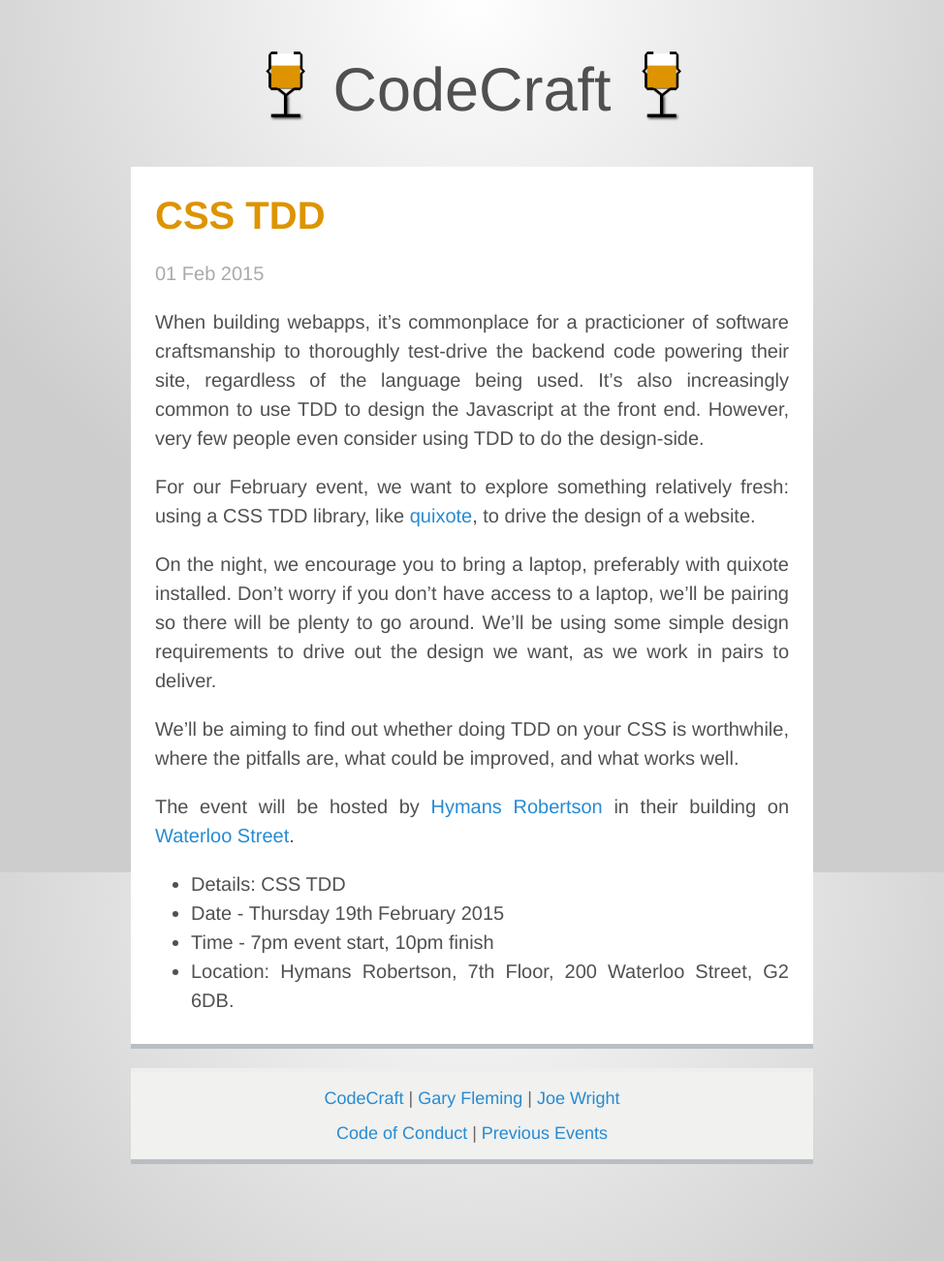
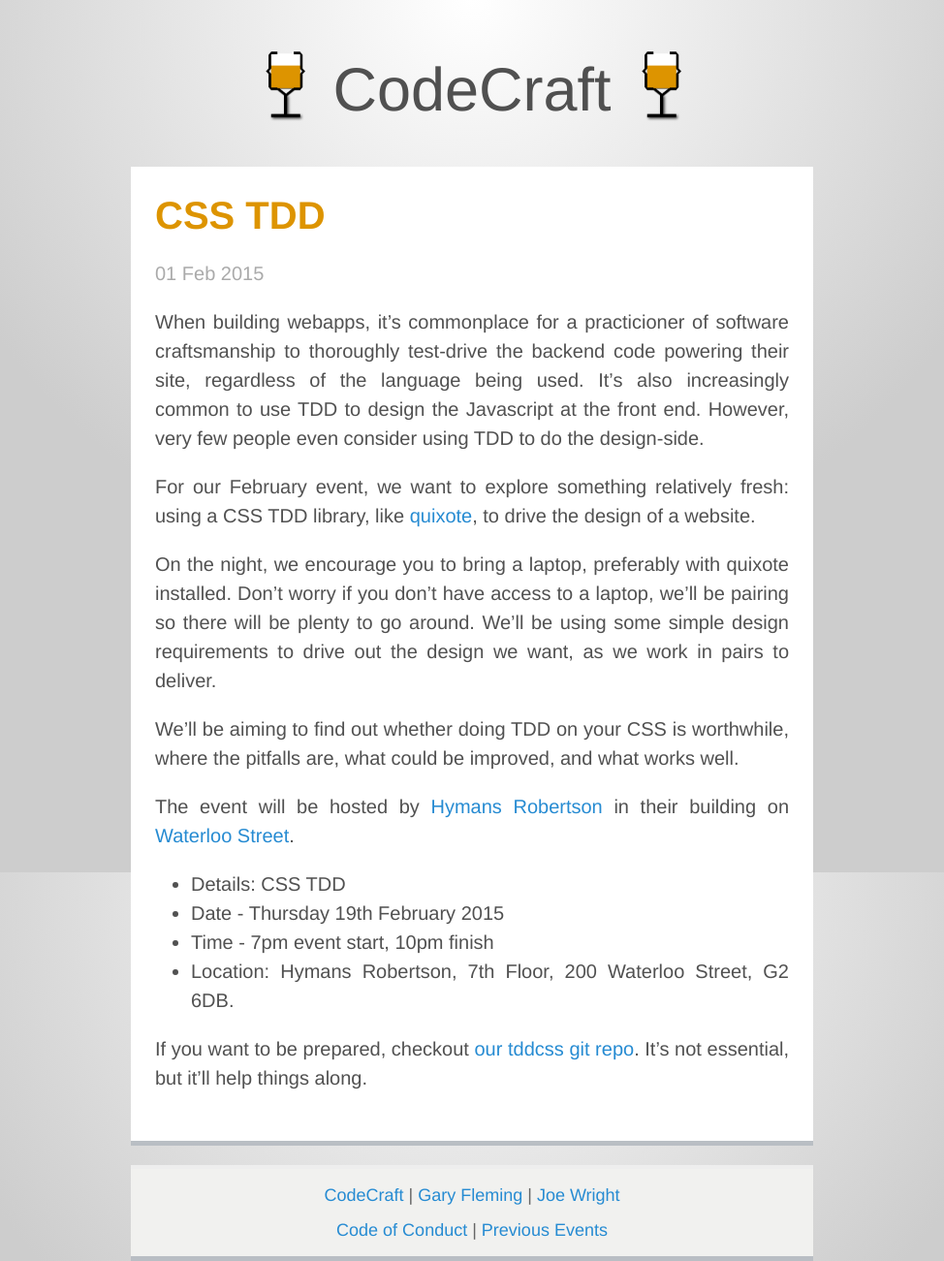
Before and after one commit to codecraftuk/codecraftuk.github.io, a Jekyll site: the page built from _posts/2015-02-01-css-tdd.md, in a window 1280 px wide. Shown: the whole page at 97% size, without its empty margins (153-1127 px from the left). Built offline with Jekyll 4.4.1, drawn with Linux system fonts in a browser that asks for light colours; Markdown is read by kramdown in place of the engine named in the settings.

Commit message:
Added repo link

```diff
--- a/_posts/2015-02-01-css-tdd.md
+++ b/_posts/2015-02-01-css-tdd.md
@@ -17,3 +17,5 @@
 * Date - Thursday 19th February 2015
 * Time - 7pm event start, 10pm finish
 * Location: Hymans Robertson, 7th Floor, 200  Waterloo Street, G2 6DB.
+
+If you want to be prepared, checkout [our tddcss git repo](https://github.com/codecraftuk/tddcss). It's not essential, but it'll help things along.
```
